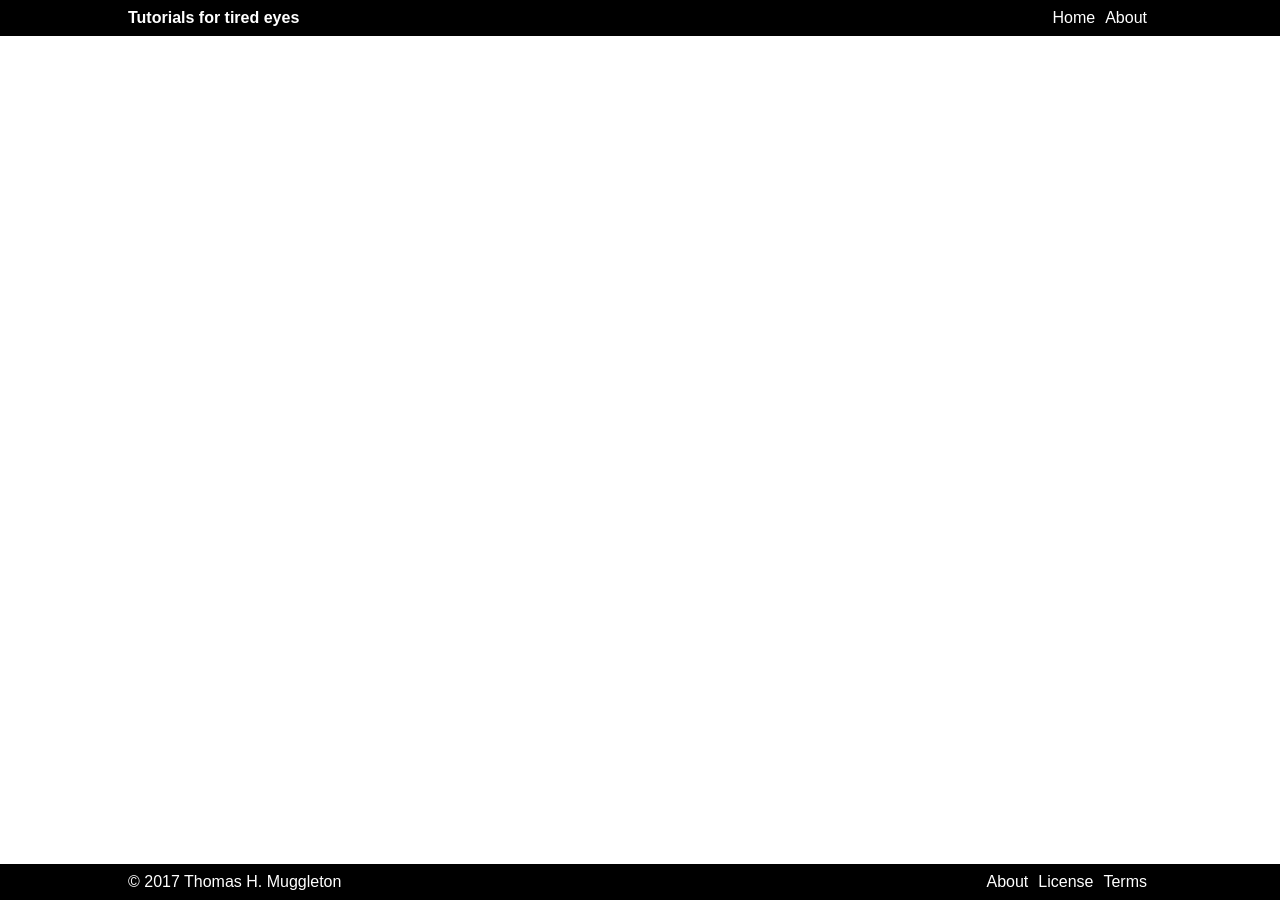
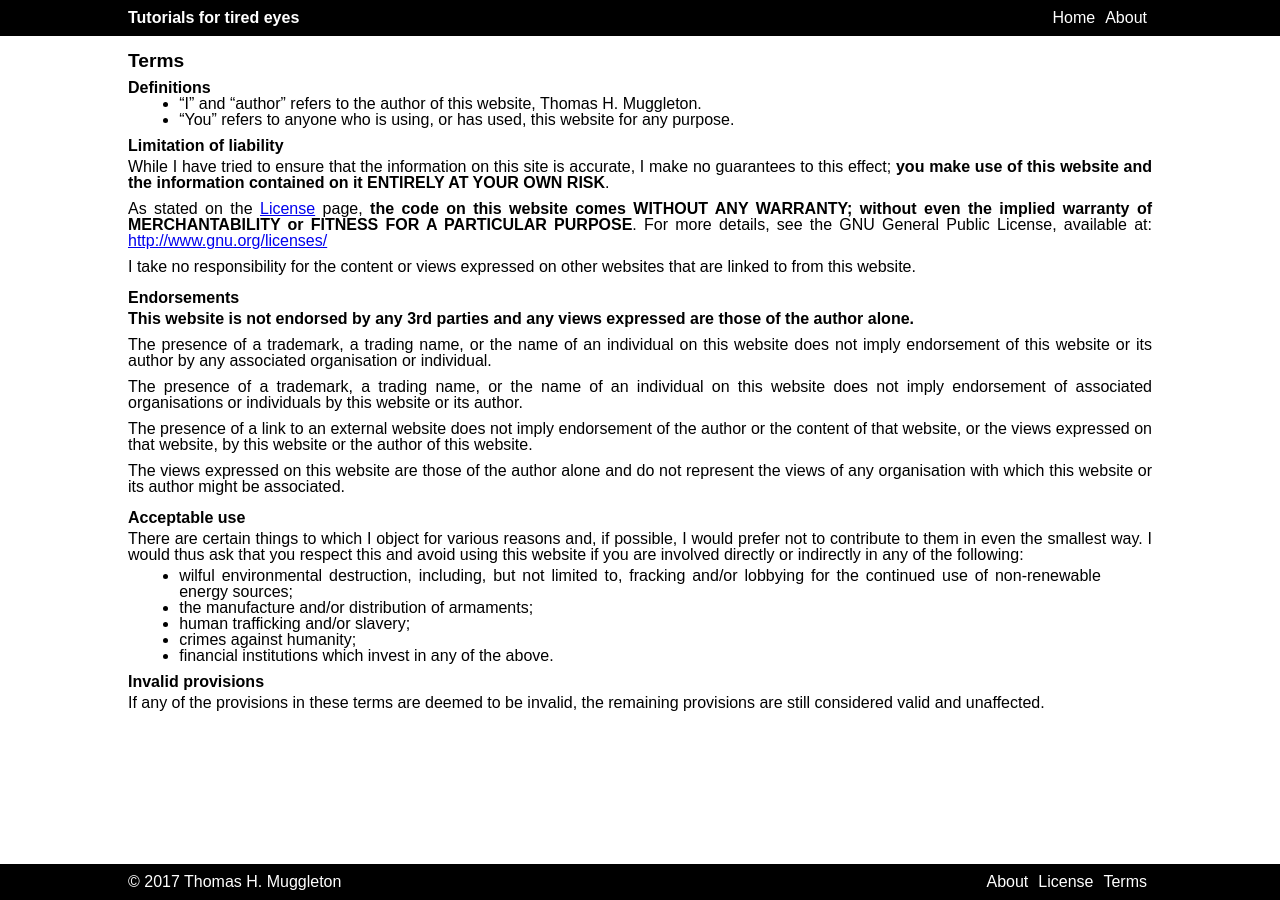
Before and after one commit to thmuggleton/tutorials-for-tired-eyes, a Jekyll site: the page built from _posts/about/2017-04-17-terms.md, in a window 1280 px wide. Built offline with Jekyll 4.4.1, drawn with Linux system fonts in a browser that asks for light colours.

Commit message:
Add content and basic styling for 'Terms' page.
Also update README.md in line with 'Terms' page.

```diff
--- a/_config.yml
+++ b/_config.yml
@@ -4,6 +4,6 @@ keywords: GNU, Linux, git, Vim
 description: >
   A website for learning about git, Vim and other command line tools.
 
-last_updated_date: 2017-04-17
+last_updated_date: 2017-04-21
 
 permalink: /:categories/:title/
--- a/_posts/about/2017-04-17-terms.md
+++ b/_posts/about/2017-04-17-terms.md
@@ -3,3 +3,62 @@ layout: default
 category: about
 position_in_category: 3
 ---
+## {{ page.title }}
+
+### Definitions
+- "I" and "author" refers to the author of this website, Thomas H. Muggleton.
+- "You" refers to anyone who is using, or has used, this website for any
+  purpose.
+
+### Limitation of liability
+
+While I have tried to ensure that the information on this site is accurate, I
+make no guarantees to this effect; **you make use of this website and the
+information contained on it ENTIRELY AT YOUR OWN RISK**.
+
+As stated on the [License](../license) page, **the code on this website comes
+WITHOUT ANY WARRANTY; without even the implied warranty of MERCHANTABILITY or
+FITNESS FOR A PARTICULAR PURPOSE**.  For more details, see the GNU General
+Public License, available at: <http://www.gnu.org/licenses/>
+
+I take no responsibility for the content or views expressed on other websites
+that are linked to from this website.
+
+### Endorsements
+
+**This website is not endorsed by any 3rd parties and any views expressed are
+those of the author alone.**
+
+The presence of a trademark, a trading name, or the name of an individual on
+this website does not imply endorsement of this website or its author by any
+associated organisation or individual.
+
+The presence of a trademark, a trading name, or the name of an individual on
+this website does not imply endorsement of associated organisations or
+individuals by this website or its author.
+
+The presence of a link to an external website does not imply endorsement of the
+author or the content of that website, or the views expressed on that website,
+by this website or the author of this website.
+
+The views expressed on this website are those of the author alone and do not
+represent the views of any organisation with which this website or its author
+might be associated.
+
+### Acceptable use
+
+There are certain things to which I object for various reasons and, if possible,
+I would prefer not to contribute to them in even the smallest way.  I would
+thus ask that you respect this and avoid using this website if you are involved
+directly or indirectly in any of the following:
+- wilful environmental destruction, including, but not limited to, fracking
+  and/or lobbying for the continued use of non-renewable energy sources;
+- the manufacture and/or distribution of armaments;
+- human trafficking and/or slavery;
+- crimes against humanity;
+- financial institutions which invest in any of the above.
+
+### Invalid provisions
+
+If any of the provisions in these terms are deemed to be invalid, the remaining
+provisions are still considered valid and unaffected.
--- a/_sass/main.scss
+++ b/_sass/main.scss
@@ -19,11 +19,26 @@
 }
 
 .content h2 {
+  margin-top: 10px;
   @include base-text(1.2em);
+}
+
+.content h3 {
+  margin-top: 10px;
+  @include base-text();
 }
 
 .content p {
   padding: 5px 0px;
+  @include base-text();
+}
+
+.content ul {
+  list-style: inherit;
+  margin: 0px 5%;
+}
+
+.content li {
   @include base-text();
 }
 
```
Also changed, not shown: README.md.
